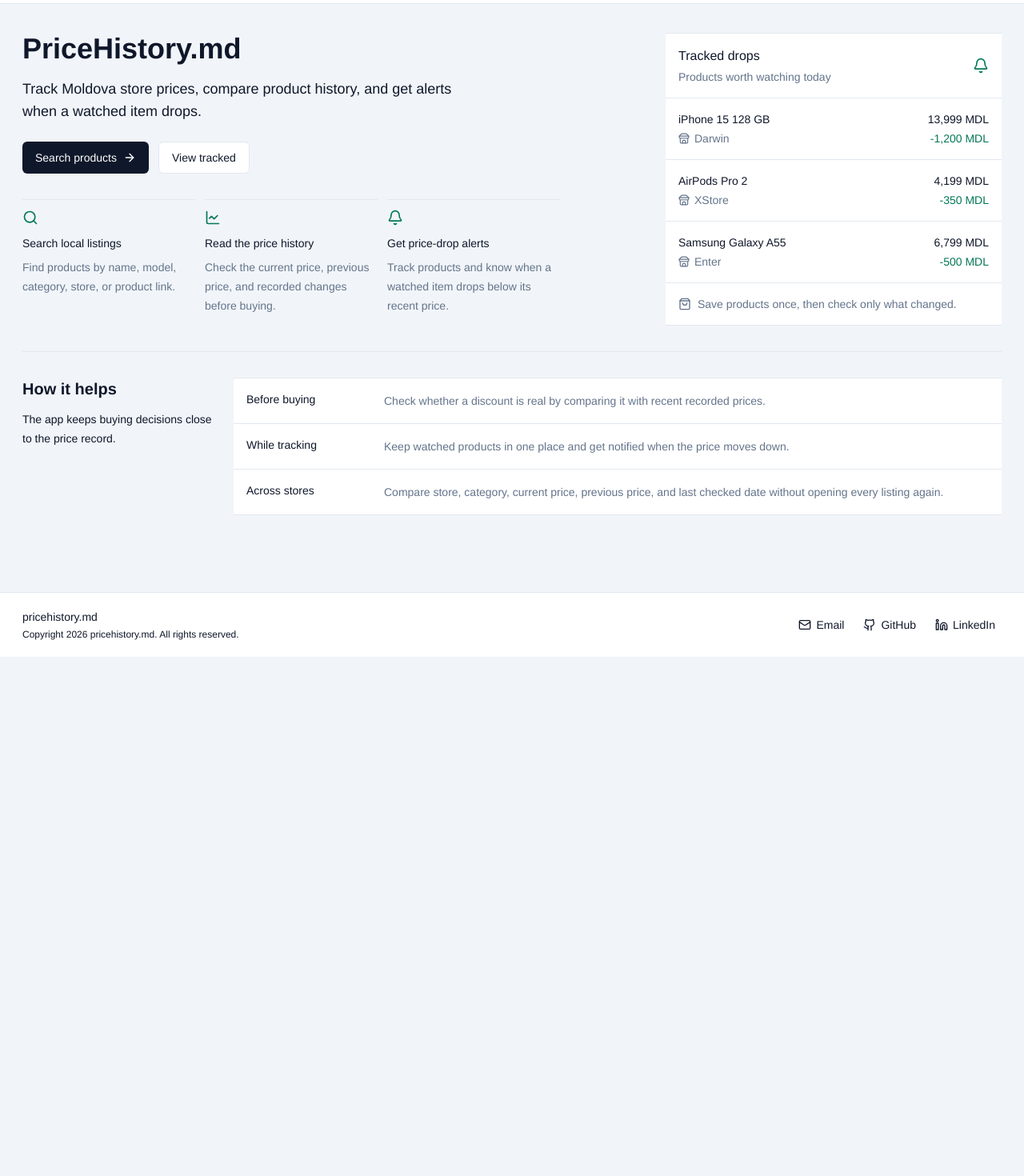
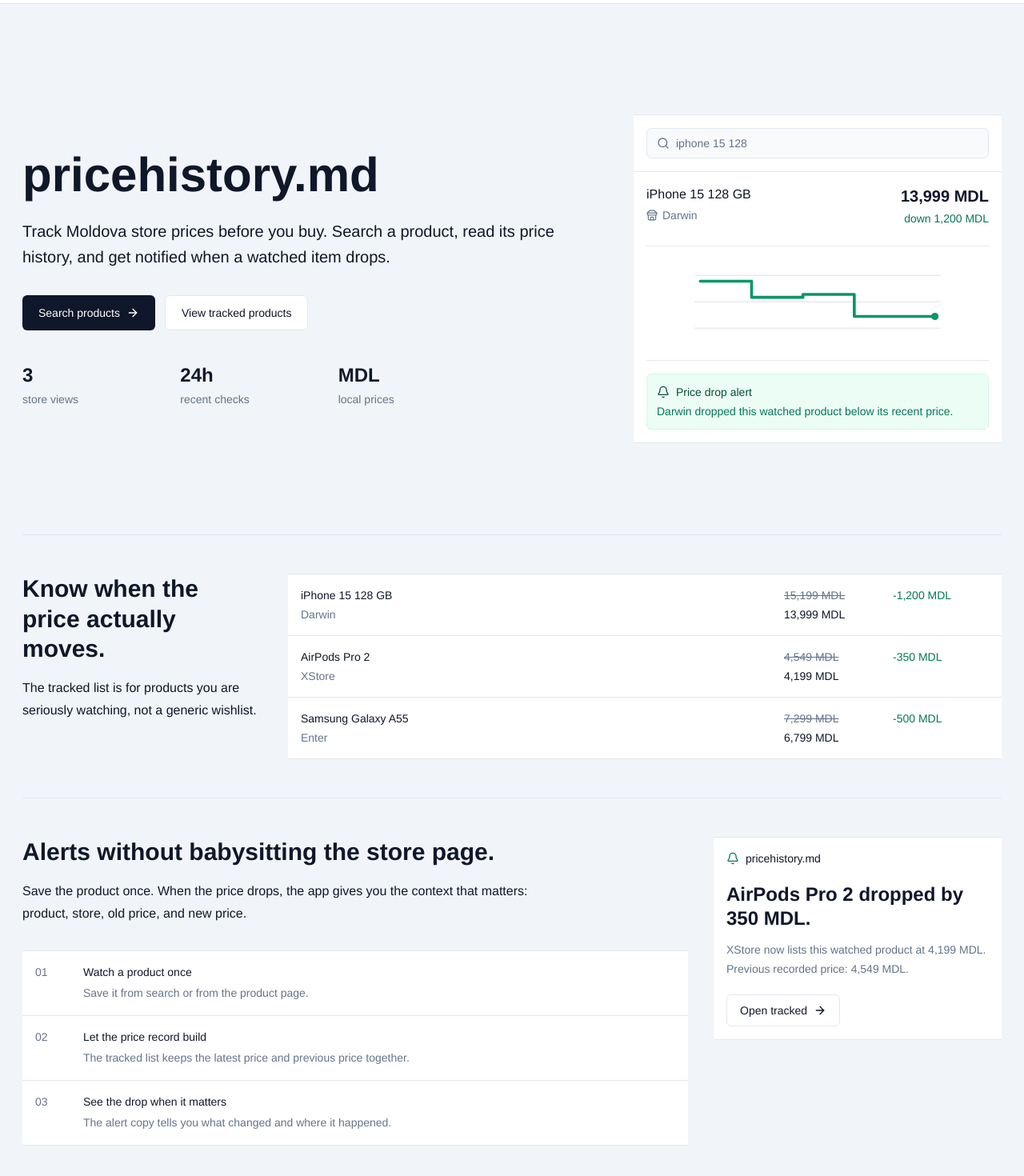
Before and after one commit to mcittkmims/moldova-price-history, a React (Vite) app: page /home in a window 1280 px wide. Shown: the part 60-1530 px from the top of the page at 80% size. Before the commit the page ends 881 px from the top, so only its background shows below. Built offline with nearby package versions, Linux system fonts and the light colour scheme.

Commit message:
expand home landing page

```diff
--- a/src/pages/HomePage.tsx
+++ b/src/pages/HomePage.tsx
@@ -1,9 +1,7 @@
 import {
   ArrowRight,
   Bell,
-  LineChart,
   Search,
-  ShoppingBag,
   Store,
 } from "lucide-react";
 import { Link } from "react-router-dom";
@@ -12,156 +10,278 @@
   {
     name: "iPhone 15 128 GB",
     store: "Darwin",
+    oldPrice: "15,199 MDL",
     price: "13,999 MDL",
-    change: "-1,200 MDL",
+    drop: "-1,200 MDL",
   },
   {
     name: "AirPods Pro 2",
     store: "XStore",
+    oldPrice: "4,549 MDL",
     price: "4,199 MDL",
-    change: "-350 MDL",
+    drop: "-350 MDL",
   },
   {
     name: "Samsung Galaxy A55",
     store: "Enter",
+    oldPrice: "7,299 MDL",
     price: "6,799 MDL",
-    change: "-500 MDL",
+    drop: "-500 MDL",
   },
 ];
 
-const features = [
+const alertRows = [
   {
-    title: "Search local listings",
-    text: "Find products by name, model, category, store, or product link.",
-    icon: Search,
+    title: "Watch a product once",
+    text: "Save it from search or from the product page.",
   },
   {
-    title: "Read the price history",
-    text: "Check the current price, previous price, and recorded changes before buying.",
-    icon: LineChart,
+    title: "Let the price record build",
+    text: "The tracked list keeps the latest price and previous price together.",
   },
   {
-    title: "Get price-drop alerts",
-    text: "Track products and know when a watched item drops below its recent price.",
-    icon: Bell,
+    title: "See the drop when it matters",
+    text: "The alert copy tells you what changed and where it happened.",
   },
+];
+
+const comparisonRows = [
+  ["Store", "Current price", "Previous price", "Last checked"],
+  ["Darwin", "13,999 MDL", "15,199 MDL", "Today"],
+  ["XStore", "14,299 MDL", "14,799 MDL", "Yesterday"],
+  ["Enter", "14,499 MDL", "15,099 MDL", "2 days ago"],
 ];
 
 export function HomePage() {
   return (
-    <div className="pb-10">
-      <section className="grid gap-8 border-b border-ink-200 pb-8 pt-3 lg:grid-cols-[minmax(0,1fr)_420px] dark:border-neutral-800">
-        <div className="max-w-2xl">
-          <h1 className="text-3xl font-semibold tracking-normal sm:text-4xl">
-            PriceHistory.md
+    <div className="pb-12">
+      <section className="grid min-h-[calc(100vh-10rem)] gap-10 border-b border-ink-200 py-10 lg:grid-cols-[minmax(0,1fr)_460px] lg:items-center dark:border-neutral-800">
+        <div className="max-w-3xl">
+          <h1 className="max-w-2xl text-5xl font-semibold leading-[1.05] tracking-normal sm:text-6xl">
+            pricehistory.md
           </h1>
-          <p className="mt-4 max-w-xl text-base leading-7 text-ink-600 sm:text-lg dark:text-neutral-300">
-            Track Moldova store prices, compare product history, and get alerts
-            when a watched item drops.
+          <p className="mt-6 max-w-2xl text-xl leading-8 text-ink-600 dark:text-neutral-300">
+            Track Moldova store prices before you buy. Search a product, read
+            its price history, and get notified when a watched item drops.
           </p>
 
-          <div className="mt-6 flex flex-wrap gap-3">
+          <div className="mt-8 flex flex-wrap gap-3">
             <Link
               to="/search"
-              className="inline-flex h-10 items-center gap-2 rounded-md bg-ink-900 px-4 text-sm font-medium text-white transition-colors hover:bg-ink-700 dark:bg-neutral-100 dark:text-neutral-950 dark:hover:bg-neutral-300"
+              className="inline-flex h-11 items-center gap-2 rounded-md bg-ink-900 px-5 text-sm font-medium text-white transition-colors hover:bg-ink-700 dark:bg-neutral-100 dark:text-neutral-950 dark:hover:bg-neutral-300"
             >
               Search products
               <ArrowRight className="h-4 w-4" />
             </Link>
             <Link
               to="/tracked"
-              className="inline-flex h-10 items-center gap-2 rounded-md border border-ink-200 bg-white px-4 text-sm font-medium text-ink-800 transition-colors hover:bg-ink-50 dark:border-neutral-700 dark:bg-[#171717] dark:text-neutral-100 dark:hover:bg-neutral-800"
+              className="inline-flex h-11 items-center gap-2 rounded-md border border-ink-200 bg-white px-5 text-sm font-medium text-ink-800 transition-colors hover:bg-ink-50 dark:border-neutral-700 dark:bg-[#171717] dark:text-neutral-100 dark:hover:bg-neutral-800"
             >
-              View tracked
+              View tracked products
             </Link>
           </div>
 
-          <div className="mt-8 grid gap-3 sm:grid-cols-3">
-            {features.map((feature) => (
+          <div className="mt-10 grid max-w-xl gap-4 sm:grid-cols-3">
+            <div>
+              <div className="text-2xl font-semibold">3</div>
+              <div className="mt-1 text-sm text-ink-500 dark:text-neutral-400">
+                store views
+              </div>
+            </div>
+            <div>
+              <div className="text-2xl font-semibold">24h</div>
+              <div className="mt-1 text-sm text-ink-500 dark:text-neutral-400">
+                recent checks
+              </div>
+            </div>
+            <div>
+              <div className="text-2xl font-semibold">MDL</div>
+              <div className="mt-1 text-sm text-ink-500 dark:text-neutral-400">
+                local prices
+              </div>
+            </div>
+          </div>
+        </div>
+
+        <div className="border-y border-ink-200 bg-white dark:border-neutral-800 dark:bg-[#171717]">
+          <div className="border-b border-ink-200 p-4 dark:border-neutral-800">
+            <div className="flex items-center gap-2 rounded-md border border-ink-200 bg-ink-50 px-3 py-2 text-sm text-ink-500 dark:border-neutral-800 dark:bg-neutral-900 dark:text-neutral-400">
+              <Search className="h-4 w-4" />
+              <span>iphone 15 128</span>
+            </div>
+          </div>
+
+          <div className="p-4">
+            <div className="flex items-start justify-between gap-4">
+              <div>
+                <div className="font-medium">iPhone 15 128 GB</div>
+                <div className="mt-1 flex items-center gap-1.5 text-sm text-ink-500 dark:text-neutral-400">
+                  <Store className="h-3.5 w-3.5" />
+                  <span>Darwin</span>
+                </div>
+              </div>
+              <div className="text-right">
+                <div className="text-xl font-semibold">13,999 MDL</div>
+                <div className="mt-1 text-sm text-moss-700 dark:text-moss-500">
+                  down 1,200 MDL
+                </div>
+              </div>
+            </div>
+
+            <div className="mt-6 h-36 border-y border-ink-200 py-4 dark:border-neutral-800">
+              <svg
+                viewBox="0 0 360 120"
+                className="h-full w-full"
+                role="img"
+                aria-label="Stepped price history chart"
+              >
+                <path
+                  d="M12 94H348M12 58H348M12 22H348"
+                  stroke="currentColor"
+                  strokeOpacity="0.14"
+                />
+                <path
+                  d="M20 30H90V52H160V48H230V78H340"
+                  fill="none"
+                  stroke="#059669"
+                  strokeLinecap="round"
+                  strokeLinejoin="round"
+                  strokeWidth="4"
+                />
+                <circle cx="340" cy="78" r="5" fill="#059669" />
+              </svg>
+            </div>
+
+            <div className="mt-4 rounded-md border border-moss-100 bg-moss-50 p-3 text-sm text-moss-900 dark:border-neutral-700 dark:bg-neutral-900 dark:text-neutral-100">
+              <div className="flex items-center gap-2 font-medium">
+                <Bell className="h-4 w-4" />
+                Price drop alert
+              </div>
+              <div className="mt-1 text-moss-700 dark:text-neutral-400">
+                Darwin dropped this watched product below its recent price.
+              </div>
+            </div>
+          </div>
+        </div>
+      </section>
+
+      <section className="grid gap-8 border-b border-ink-200 py-12 lg:grid-cols-[300px_1fr] dark:border-neutral-800">
+        <div>
+          <h2 className="text-3xl font-semibold leading-tight">
+            Know when the price actually moves.
+          </h2>
+          <p className="mt-4 text-base leading-7 text-ink-600 dark:text-neutral-300">
+            The tracked list is for products you are seriously watching, not a
+            generic wishlist.
+          </p>
+        </div>
+
+        <div className="divide-y divide-ink-200 border-y border-ink-200 bg-white dark:divide-neutral-800 dark:border-neutral-800 dark:bg-[#171717]">
+          {watchedProducts.map((product) => (
+            <div
+              key={product.name}
+              className="grid gap-4 p-4 text-sm sm:grid-cols-[1fr_120px_120px]"
+            >
+              <div className="min-w-0">
+                <div className="truncate font-medium">{product.name}</div>
+                <div className="mt-1 text-ink-500 dark:text-neutral-400">
+                  {product.store}
+                </div>
+              </div>
+              <div>
+                <div className="text-ink-500 line-through dark:text-neutral-500">
+                  {product.oldPrice}
+                </div>
+                <div className="mt-1 font-medium">{product.price}</div>
+              </div>
+              <div className="font-medium text-moss-700 dark:text-moss-500">
+                {product.drop}
+              </div>
+            </div>
+          ))}
+        </div>
+      </section>
+
+      <section className="grid gap-8 border-b border-ink-200 py-12 lg:grid-cols-[minmax(0,1fr)_360px] dark:border-neutral-800">
+        <div>
+          <h2 className="text-3xl font-semibold leading-tight">
+            Alerts without babysitting the store page.
+          </h2>
+          <p className="mt-4 max-w-2xl text-base leading-7 text-ink-600 dark:text-neutral-300">
+            Save the product once. When the price drops, the app gives you the
+            context that matters: product, store, old price, and new price.
+          </p>
+
+          <div className="mt-8 divide-y divide-ink-200 border-y border-ink-200 bg-white dark:divide-neutral-800 dark:border-neutral-800 dark:bg-[#171717]">
+            {alertRows.map((row, index) => (
               <div
-                key={feature.title}
-                className="border-t border-ink-200 pt-3 text-sm dark:border-neutral-800"
+                key={row.title}
+                className="grid gap-3 p-4 text-sm sm:grid-cols-[48px_1fr]"
               >
-                <feature.icon className="h-5 w-5 text-moss-700 dark:text-moss-500" />
-                <div className="mt-3 font-medium">{feature.title}</div>
-                <p className="mt-2 leading-6 text-ink-500 dark:text-neutral-400">
-                  {feature.text}
-                </p>
+                <div className="font-medium text-ink-500 dark:text-neutral-400">
+                  {String(index + 1).padStart(2, "0")}
+                </div>
+                <div>
+                  <div className="font-medium">{row.title}</div>
+                  <div className="mt-1 leading-6 text-ink-500 dark:text-neutral-400">
+                    {row.text}
+                  </div>
+                </div>
               </div>
             ))}
           </div>
         </div>
 
-        <div className="self-start border-y border-ink-200 bg-white dark:border-neutral-800 dark:bg-[#171717]">
-          <div className="flex items-center justify-between border-b border-ink-200 p-4 dark:border-neutral-800">
-            <div>
-              <div className="font-medium">Tracked drops</div>
-              <div className="mt-1 text-sm text-ink-500 dark:text-neutral-400">
-                Products worth watching today
-              </div>
-            </div>
-            <Bell className="h-5 w-5 text-moss-700 dark:text-moss-500" />
+        <div className="self-start border-y border-ink-200 bg-white p-4 dark:border-neutral-800 dark:bg-[#171717]">
+          <div className="flex items-center gap-2 text-sm font-medium">
+            <Bell className="h-4 w-4 text-moss-700 dark:text-moss-500" />
+            pricehistory.md
           </div>
-
-          <div className="divide-y divide-ink-200 dark:divide-neutral-800">
-            {watchedProducts.map((product) => (
-              <div
-                key={product.name}
-                className="grid grid-cols-[1fr_auto] gap-3 p-4 text-sm"
-              >
-                <div className="min-w-0">
-                  <div className="truncate font-medium">{product.name}</div>
-                  <div className="mt-1 flex items-center gap-1.5 text-ink-500 dark:text-neutral-400">
-                    <Store className="h-3.5 w-3.5" />
-                    <span>{product.store}</span>
-                  </div>
-                </div>
-                <div className="text-right">
-                  <div className="font-medium">{product.price}</div>
-                  <div className="mt-1 text-moss-700 dark:text-moss-500">
-                    {product.change}
-                  </div>
-                </div>
-              </div>
-            ))}
+          <div className="mt-5 text-2xl font-semibold leading-tight">
+            AirPods Pro 2 dropped by 350 MDL.
           </div>
-
-          <div className="flex items-center gap-2 border-t border-ink-200 p-4 text-sm text-ink-500 dark:border-neutral-800 dark:text-neutral-400">
-            <ShoppingBag className="h-4 w-4" />
-            <span>Save products once, then check only what changed.</span>
-          </div>
+          <p className="mt-3 text-sm leading-6 text-ink-500 dark:text-neutral-400">
+            XStore now lists this watched product at 4,199 MDL. Previous
+            recorded price: 4,549 MDL.
+          </p>
+          <Link
+            to="/tracked"
+            className="mt-5 inline-flex h-10 items-center gap-2 rounded-md border border-ink-200 px-4 text-sm font-medium transition-colors hover:bg-ink-50 dark:border-neutral-700 dark:hover:bg-neutral-800"
+          >
+            Open tracked
+            <ArrowRight className="h-4 w-4" />
+          </Link>
         </div>
       </section>
 
-      <section className="grid gap-6 py-8 lg:grid-cols-[240px_1fr]">
+      <section className="grid gap-8 py-12 lg:grid-cols-[300px_1fr]">
         <div>
-          <h2 className="text-xl font-semibold">How it helps</h2>
-          <p className="mt-3 text-sm leading-6 text-ink-600 dark:text-neutral-300">
-            The app keeps buying decisions close to the price record.
+          <h2 className="text-3xl font-semibold leading-tight">
+            Compare the record, not the sale label.
+          </h2>
+          <p className="mt-4 text-base leading-7 text-ink-600 dark:text-neutral-300">
+            Store labels can be noisy. A price record makes the change easier
+            to trust.
           </p>
         </div>
 
-        <div className="divide-y divide-ink-200 border-y border-ink-200 bg-white dark:divide-neutral-800 dark:border-neutral-800 dark:bg-[#171717]">
-          <div className="grid gap-3 p-4 text-sm sm:grid-cols-[160px_1fr]">
-            <div className="font-medium">Before buying</div>
-            <div className="leading-6 text-ink-500 dark:text-neutral-400">
-              Check whether a discount is real by comparing it with recent
-              recorded prices.
-            </div>
-          </div>
-          <div className="grid gap-3 p-4 text-sm sm:grid-cols-[160px_1fr]">
-            <div className="font-medium">While tracking</div>
-            <div className="leading-6 text-ink-500 dark:text-neutral-400">
-              Keep watched products in one place and get notified when the
-              price moves down.
-            </div>
-          </div>
-          <div className="grid gap-3 p-4 text-sm sm:grid-cols-[160px_1fr]">
-            <div className="font-medium">Across stores</div>
-            <div className="leading-6 text-ink-500 dark:text-neutral-400">
-              Compare store, category, current price, previous price, and last
-              checked date without opening every listing again.
-            </div>
+        <div className="overflow-hidden border-y border-ink-200 bg-white dark:border-neutral-800 dark:bg-[#171717]">
+          <div className="min-w-[620px] divide-y divide-ink-200 dark:divide-neutral-800">
+            {comparisonRows.map((row, index) => (
+              <div
+                key={row.join("-")}
+                className={[
+                  "grid grid-cols-4 gap-4 px-4 py-3 text-sm",
+                  index === 0
+                    ? "font-medium text-ink-900 dark:text-neutral-100"
+                    : "text-ink-500 dark:text-neutral-400",
+                ].join(" ")}
+              >
+                {row.map((cell) => (
+                  <div key={cell}>{cell}</div>
+                ))}
+              </div>
+            ))}
           </div>
         </div>
       </section>
```
